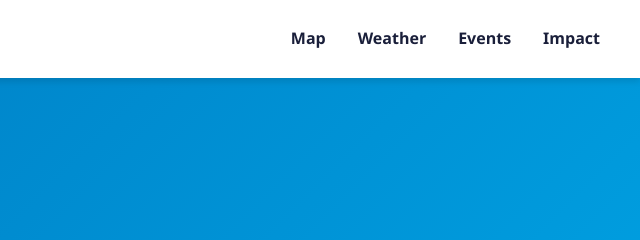
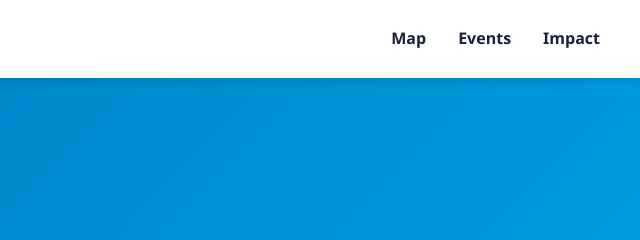
Before and after one commit to rahulnaidu242005-coder/C240Week7Lesson1Rahul, a website: page index.html in a window 1280 px wide. Shown: the top 240 px of the page, 640-1280 px from the left. Drawn offline with Linux system fonts and the light colour scheme.

Commit message:
Remove weather navigation button

```diff
--- a/index.html
+++ b/index.html
@@ -25,7 +25,6 @@
                 </button>
                 <ul class="nav-menu" id="navMenu" role="list">
                     <li role="listitem"><a href="#map-section">Map</a></li>
-                    <li role="listitem"><a href="#weather-section">Weather</a></li>
                     <li role="listitem"><a href="#events-section">Events</a></li>
                     <li role="listitem"><a href="#impact-section">Impact</a></li>
                 </ul>
```
